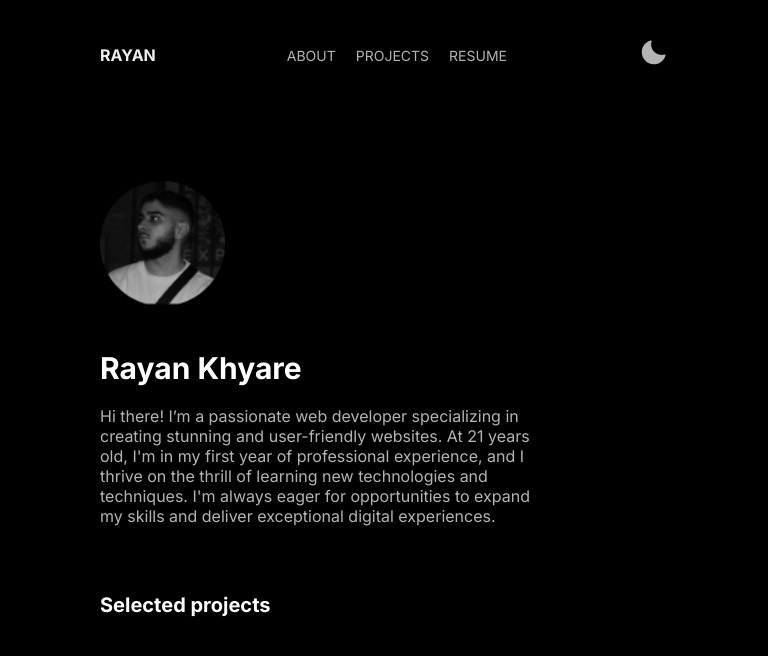
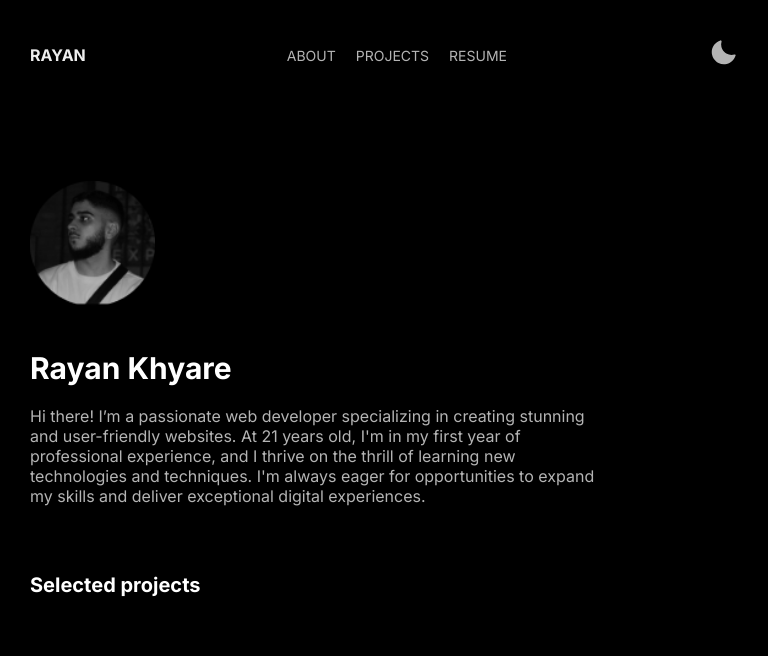
Before and after one commit to RayanKhyare/rayankhyare.be, a Next.js app in the folder rayankhyare.be/: page / in a window 768 px wide. Shown: the top 656 px of the page. Built offline with nearby package versions, Linux system fonts and the light colour scheme.

Commit message:
fix: fixed paddings

```diff
--- a/rayankhyare.be/src/app/globals.scss
+++ b/rayankhyare.be/src/app/globals.scss
@@ -1,6 +1,5 @@
 body{
     background-color:#000000;
-    padding: 50px 800px;
     margin: 0px;
 
     main{
@@ -41,37 +40,39 @@ p{
    color: #B4B4B4;
 }
 
-        /* Media Query for Mobile Devices */
-        @media (max-width: 480px) {
+@media (max-width: 2440px) {
+    body {
+        padding: 50px 800px;
+    }
+}
+
+
+@media (max-width: 1920px) {
+    body {
+        padding: 50px 350px;
+    }
+}
+
+        @media (max-width: 1440px) {
+            body {
+                padding: 50px 300px;
+            }
+        }
+
+        @media (max-width: 1025px){
+            body {
+                padding: 50px 100px;
+            }
+        }
+
+        @media (max-width: 768px){
+            body {
+                padding: 29px 30px;
+            }
+        }
+
+        @media (max-width: 481px) {
             body {
                 padding: 15px 25px;
             }
         }
-
-        /* Media Query for low resolution  Tablets, Ipads */
-        @media (min-width: 481px) and (max-width: 767px) {
-            body {
-                padding: 15px 50px;
-            }
-        }
-
-        /* Media Query for Tablets Ipads portrait mode */
-        @media (min-width: 768px) and (max-width: 1024px){
-            body {
-                padding: 29px 100px;
-            }
-        }
-
-        /* Media Query for Laptops and Desktops */
-        @media (min-width: 1025px) and (max-width: 1280px){
-            body {
-                padding: 50px 400px;
-            }
-        }
-
-        /* Media Query for Large screens */
-        @media (min-width: 1281px) {
-            body {
-                padding: 50px 800px;
-            }
-        }
```
Also changed, not shown: 1 other file (tests, documents, lock files or other folders).
